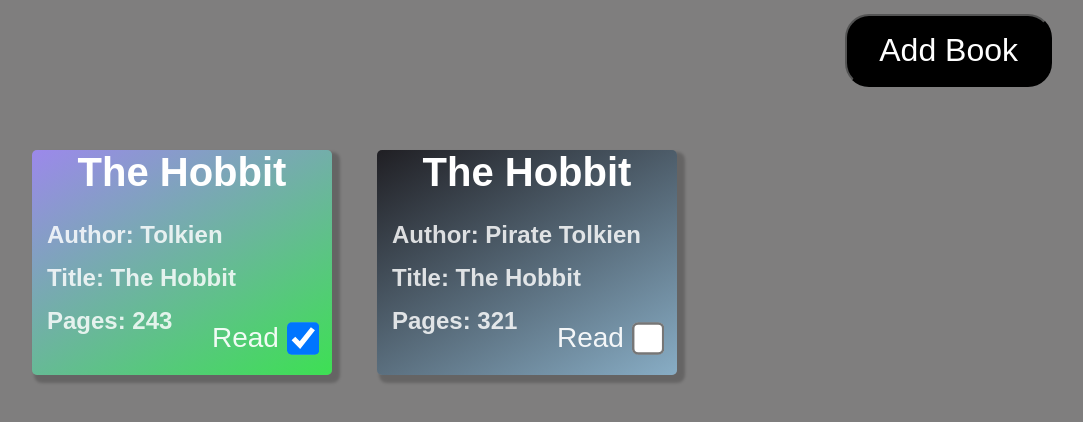
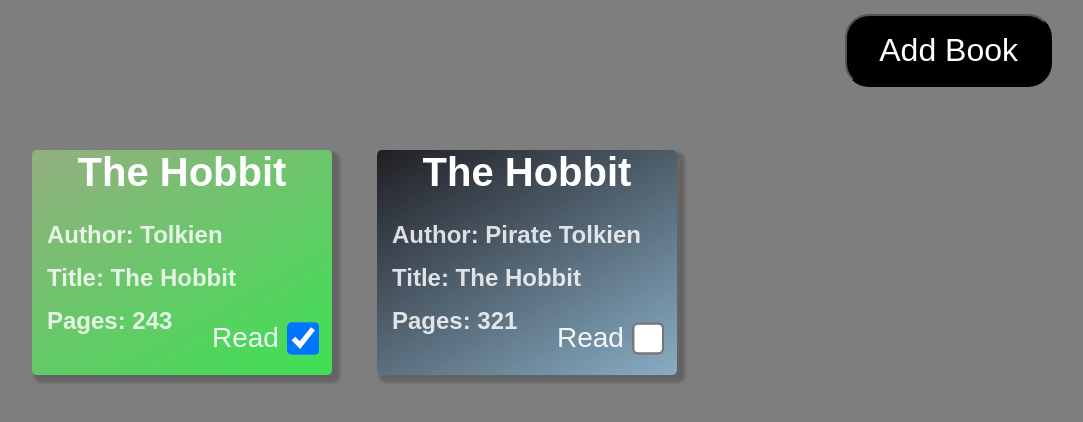
Before and after one commit to slowlane/Library, a plain HTML site: page index.html in a window 1280 px wide. Both pictures are taken after a click on the checkbox "Read". Shown: the top 422 px of the page, without its empty margins (178-1261 px from the left). Drawn offline with Linux system fonts and the light colour scheme.

Commit message:
Better colours!

```diff
--- a/css/styles.css
+++ b/css/styles.css
@@ -176,6 +176,6 @@ header button {
 
 .read-book {
     background-color: white;
-    background: linear-gradient(150deg, rgba(158, 137, 243, 0.932), rgb(61, 224, 83) 100%);
+    background: linear-gradient(150deg, rgba(149, 179, 128, 0.932), rgb(61, 224, 83) 100%);
 
 }
```
